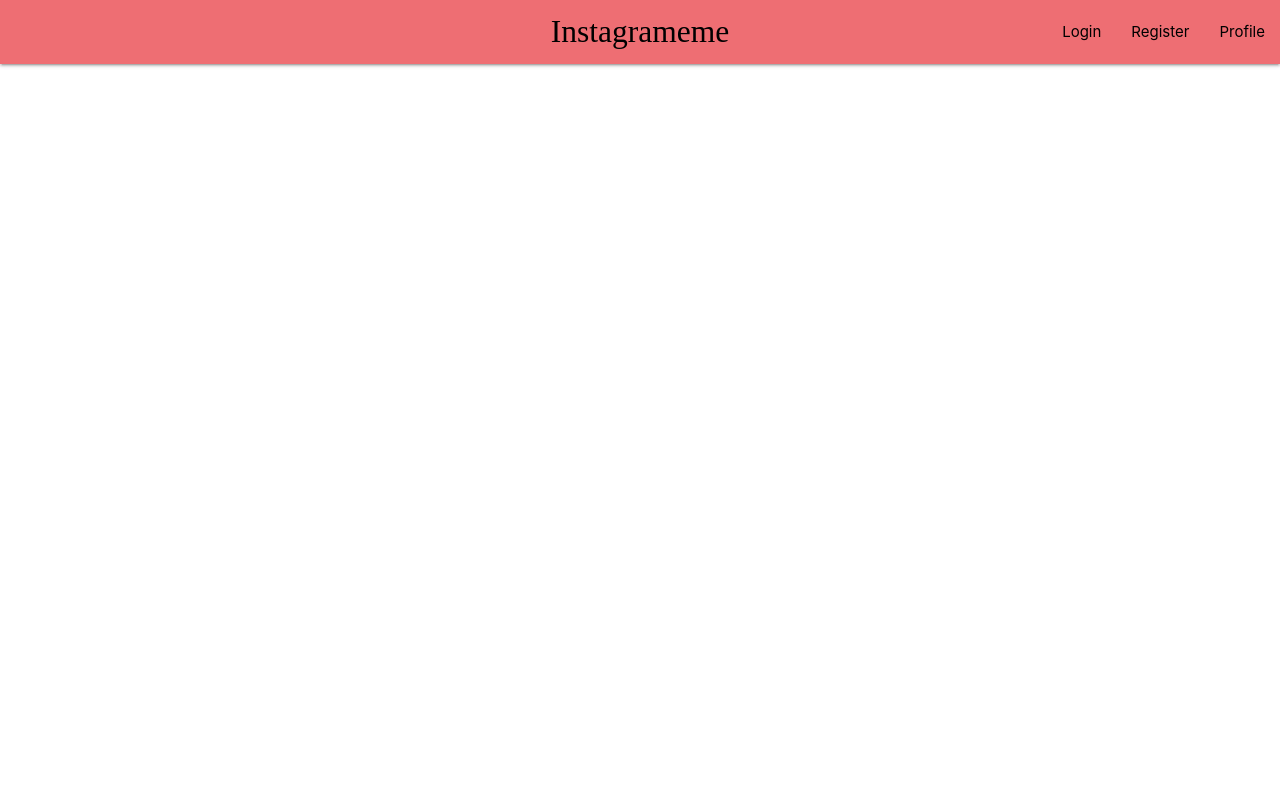
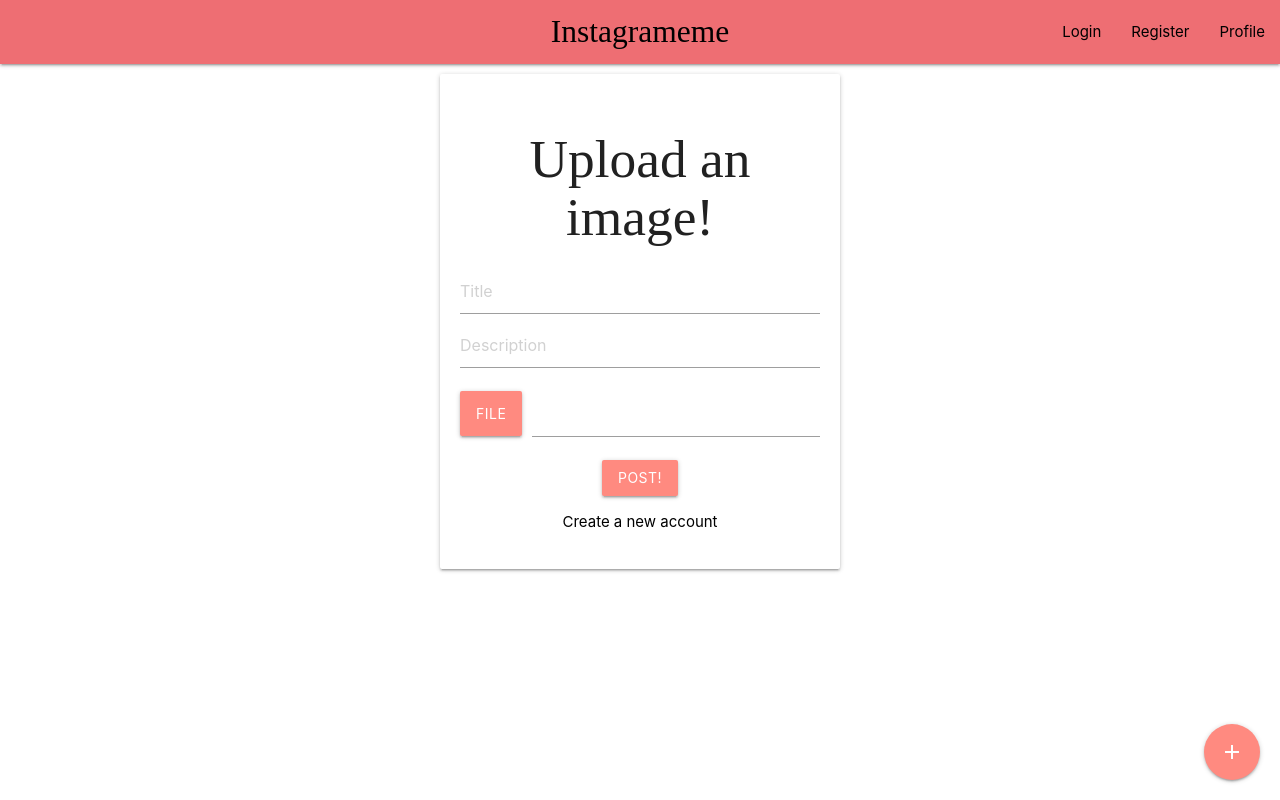
Before and after one commit to nebirous/instagrameme, a React (Create React App) app in the folder client/: page /create in a window 1280 px wide. Built offline with nearby package versions, Linux system fonts and the light colour scheme; a web font is replaced by a local one.

Commit message:
home and create post views

```diff
--- a/client/public/index.html
+++ b/client/public/index.html
@@ -28,6 +28,11 @@
       rel="stylesheet"
       href="https://cdnjs.cloudflare.com/ajax/libs/materialize/1.0.0/css/materialize.min.css"
     />
+    <link
+      href="https://fonts.googleapis.com/icon?family=Material+Icons"
+      rel="stylesheet"
+    />
+
     <title>Instagrameme</title>
   </head>
   <body>
--- a/client/src/App.css
+++ b/client/src/App.css
@@ -13,7 +13,13 @@ a{
   text-align: center;
   margin: 10px auto;
   max-width: 400px;
+}
 
+.post-card{
+  padding:20px;
+  text-align: center;
+  margin: 10px auto;
+  max-width: 400px;
 }
 
 btn.btn-submit{
@@ -64,3 +70,10 @@ btn.btn-submit{
   height: max-contet;
   margin: 26px auto;
 }
+
+.btn-floating{
+  margin: 20px 20px;
+  position:fixed;
+  right:0;
+  bottom:0;
+}
--- a/client/src/App.js
+++ b/client/src/App.js
@@ -1,11 +1,12 @@
 import './App.css'
 import NavBar from './components/NavBar'
 //import "./App.css";
-import { BrowserRouter, Routes, Route } from 'react-router-dom'
+import { BrowserRouter, Routes, Route, Link } from 'react-router-dom'
 import Home from './components/screens/Home'
 import Profile from './components/screens/Profile'
 import Register from './components/screens/Register'
 import Login from './components/screens/Login'
+import CreatePost from './components/screens/CreatePost'
 
 function App() {
   return (
@@ -17,8 +18,15 @@ function App() {
           <Route path="/profile" element={<Profile />}></Route>
           <Route path="/register" element={<Register />}></Route>
           <Route path="/login" element={<Login />}></Route>
+          <Route path="/create" element={<CreatePost />}></Route>
         </Routes>
       </div>
+      <Link
+        to="/create"
+        class="btn-floating btn-large waves-effect waves-light red accent-1"
+      >
+        <i class="material-icons">add</i>
+      </Link>
     </BrowserRouter>
   )
 }
--- /dev/null
+++ b/client/src/components/screens/CreatePost.js
@@ -0,0 +1,33 @@
+import React from 'react'
+import { Link } from 'react-router-dom'
+
+const CreatePost = () => {
+  return (
+    <div className="card post-card input-field">
+      <h2>Upload an image!</h2>
+      <input type="text" placeholder="Title" />
+      <input type="password" placeholder="Description" />
+      <div class="file-field input-field">
+        <div className="btn waves-effect waves-light red accent-1">
+          <span>File</span>
+          <input type="file" />
+        </div>
+        <div className="file-path-wrapper">
+          <input className="file-path validate" type="text" />
+        </div>
+      </div>
+      <button
+        className="btn btn-submit waves-effect waves-light red accent-1"
+        type="submit"
+        name="action"
+      >
+        post!
+      </button>
+      <p>
+        <Link to="/Register"> Create a new account</Link>
+      </p>
+    </div>
+  )
+}
+
+export default CreatePost
--- a/client/src/components/screens/Home.js
+++ b/client/src/components/screens/Home.js
@@ -1,9 +1,70 @@
-import React from "react";
+import React from 'react'
 
 const Home = () => {
-    return(
-        <h1>Home</h1>
-    )
+  return (
+    <div className="home">
+      <div className="card home-card">
+        <h5>Takefusa papadelta</h5>
+        <div className="card-image">
+          <img
+            src="https://pbs.twimg.com/media/GMHr1uvXcAAh960?format=jpg&name=large"
+            alt="takefusa papadelta"
+          />
+        </div>
+        <div className="card-content">
+          <i className="material-icons">favorite</i>
+          <h6>Takefusa Papadelta</h6>
+          <p>El mismísmio takefusa</p>
+          <input type="text" placeholder="add a comment" />
+        </div>
+      </div>
+      <div className="card home-card">
+        <h5>Takefusa papadelta</h5>
+        <div className="card-image">
+          <img
+            src="https://pbs.twimg.com/media/GMHr1uvXcAAh960?format=jpg&name=large"
+            alt="takefusa papadelta"
+          />
+        </div>
+        <div className="card-content">
+          <i className="material-icons">favorite</i>
+          <h6>Takefusa Papadelta</h6>
+          <p>El mismísmio takefusa</p>
+          <input type="text" placeholder="add a comment" />
+        </div>
+      </div>
+      <div className="card home-card">
+        <h5>Takefusa papadelta</h5>
+        <div className="card-image">
+          <img
+            src="https://pbs.twimg.com/media/GMHr1uvXcAAh960?format=jpg&name=large"
+            alt="takefusa papadelta"
+          />
+        </div>
+        <div className="card-content">
+          <i className="material-icons">favorite</i>
+          <h6>Takefusa Papadelta</h6>
+          <p>El mismísmio takefusa</p>
+          <input type="text" placeholder="add a comment" />
+        </div>
+      </div>
+      <div className="card home-card">
+        <h5>Takefusa papadelta</h5>
+        <div className="card-image">
+          <img
+            src="https://pbs.twimg.com/media/GMHr1uvXcAAh960?format=jpg&name=large"
+            alt="takefusa papadelta"
+          />
+        </div>
+        <div className="card-content">
+          <i className="material-icons">favorite</i>
+          <h6>Takefusa Papadelta</h6>
+          <p>El mismísmio takefusa</p>
+          <input type="text" placeholder="add a comment" />
+        </div>
+      </div>
+    </div>
+  )
 }
 
 export default Home
```
